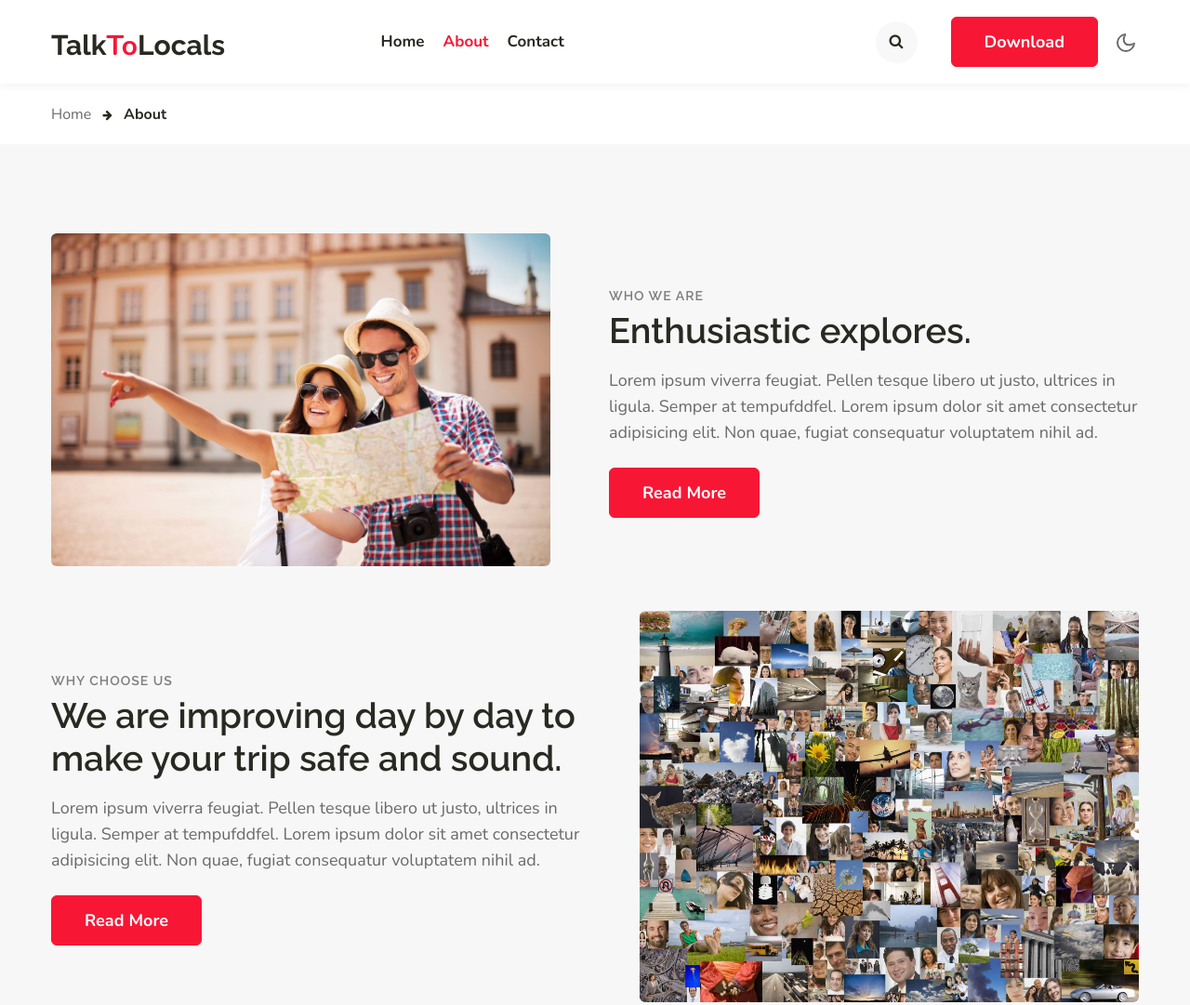
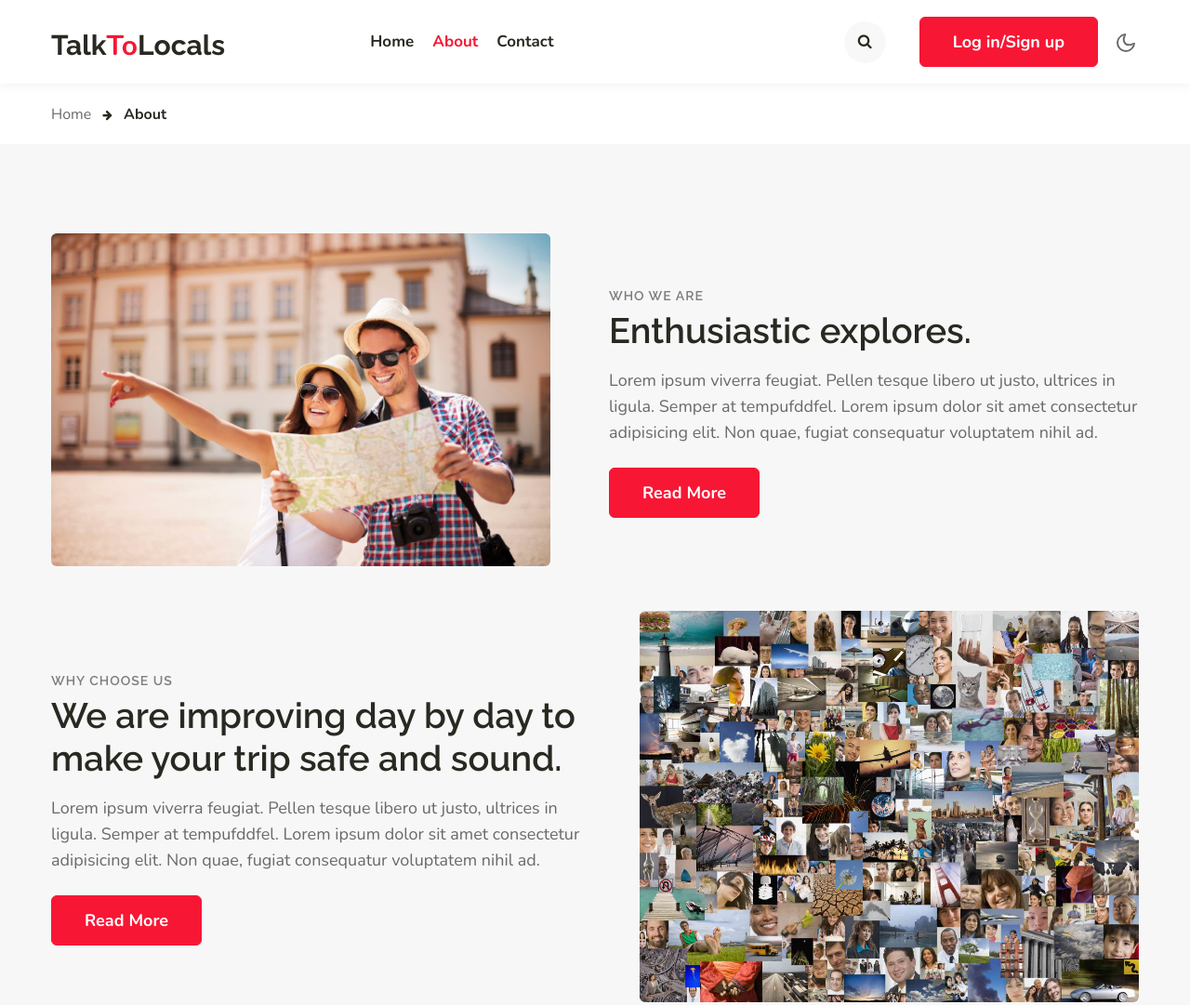
Before and after one commit to Ruthvik2127/talkToLocals, a plain HTML site: page about.html in a window 1280 px wide. Shown: the top 1081 px of the page at 93% size. Drawn offline with nearby package versions, Linux system fonts and the light colour scheme.

Commit message:
text modification

```diff
--- a/about.html
+++ b/about.html
@@ -53,7 +53,7 @@ Author URL: http://w3layouts.com
           <ul class="navbar-nav search-right mt-lg-0 mt-2">
             <li class="nav-item mr-3" title="Search"><a href="#search" class="btn search-search">
                 <span class="fa fa-search" aria-hidden="true"></span></a></li>
-            <li class="nav-item"><a href="#download" class="btn btn-primary d-none d-lg-block btn-style">Download</a>
+            <li class="nav-item"><a href="#download" class="btn btn-primary d-none d-lg-block btn-style">Log in/Sign up</a>
             </li>
           </ul>
 
```
Also changed, not shown: contact.html (+1 -1 lines), index.html (+1 -1 lines).
